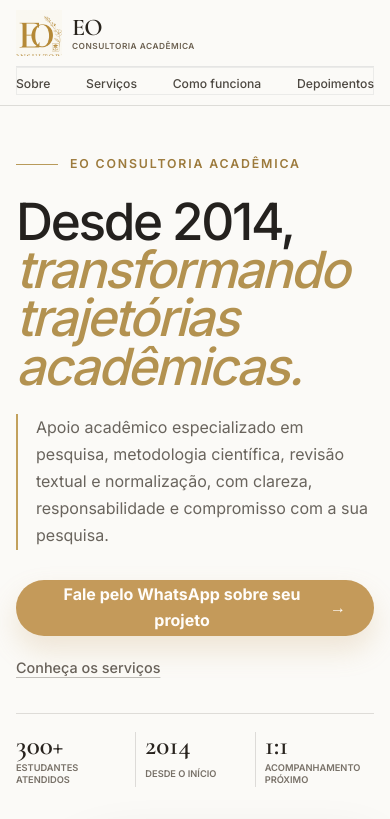
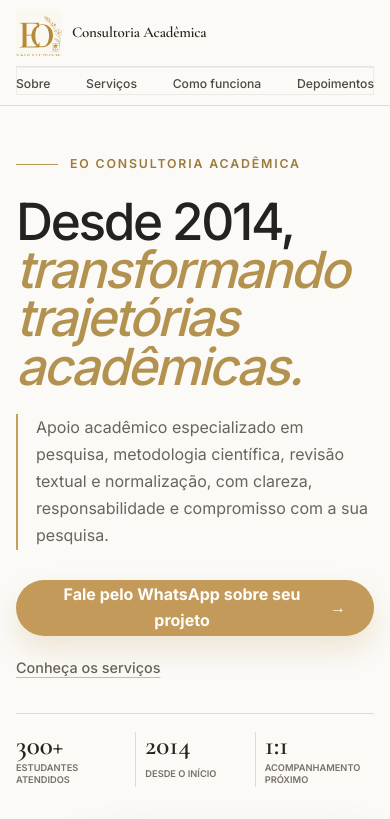
Before and after one commit to elayne-oliveira/consultoria-academica, a plain HTML site: page index.html in a window 390 px wide. Shown: the top 819 px of the page. Drawn offline with nearby package versions, Linux system fonts and the light colour scheme.

Commit message:
Ajusta aplicação do símbolo da marca

```diff
--- a/assets/css/styles.css
+++ b/assets/css/styles.css
@@ -3139,25 +3139,13 @@ body {
 }
 
 .nav-brand-copy {
-  display: grid;
-  gap: 2px;
+  display: block;
   color: #28231c;
+  font-family: "Cormorant Garamond", Georgia, serif;
+  font-size: 1.25rem;
+  font-weight: 600;
+  letter-spacing: -0.015em;
   line-height: 1;
-}
-
-.nav-brand-copy strong {
-  font-family: "Cormorant Garamond", Georgia, serif;
-  font-size: 2.05rem;
-  font-weight: 600;
-  letter-spacing: -0.035em;
-}
-
-.nav-brand-copy > span {
-  color: #6d6252;
-  font-size: 0.68rem;
-  font-weight: 600;
-  letter-spacing: 0.09em;
-  text-transform: uppercase;
 }
 
 .site-navigation {
@@ -3499,13 +3487,8 @@ body {
     height: 75px;
   }
 
-  .nav-brand-copy strong {
-    font-size: 1.72rem;
-  }
-
-  .nav-brand-copy > span {
-    font-size: 0.56rem;
-    letter-spacing: 0.06em;
+  .nav-brand-copy {
+    font-size: 1.04rem;
   }
 
   .nav-contact {
@@ -3576,15 +3559,7 @@ body {
 
 @media (max-width: 420px) {
   .nav-brand-copy {
-    gap: 2px;
-  }
-
-  .nav-brand-copy strong {
-    font-size: 1.5rem;
-  }
-
-  .nav-brand-copy > span {
-    font-size: 0.52rem;
+    font-size: 0.94rem;
   }
 
   .nav-contact {
--- a/index.html
+++ b/index.html
@@ -14,7 +14,7 @@
     href="https://fonts.googleapis.com/css2?family=Cormorant+Garamond:wght@500;600;700&family=Inter:wght@400;500;600;700;800&display=swap"
     rel="stylesheet"
   >
-  <link rel="stylesheet" href="assets/css/styles.css?v=editorial-2">
+  <link rel="stylesheet" href="assets/css/styles.css?v=editorial-3">
 </head>
 <body>
   <div class="site-shell">
@@ -22,7 +22,7 @@
     <div class="container site-nav">
       <a class="nav-brand" href="#inicio" aria-label="EO Consultoria Acad&ecirc;mica">
         <span class="nav-brand-symbol" aria-hidden="true"><img src="assets/images/branding/Logo marca.png" alt=""></span>
-        <span class="nav-brand-copy"><strong>EO</strong><span>Consultoria Acad&ecirc;mica</span></span>
+        <span class="nav-brand-copy">Consultoria Acad&ecirc;mica</span>
       </a>
       <nav class="site-navigation" aria-label="Navega&ccedil;&atilde;o principal">
         <a href="#consultoria">Sobre</a>
```
